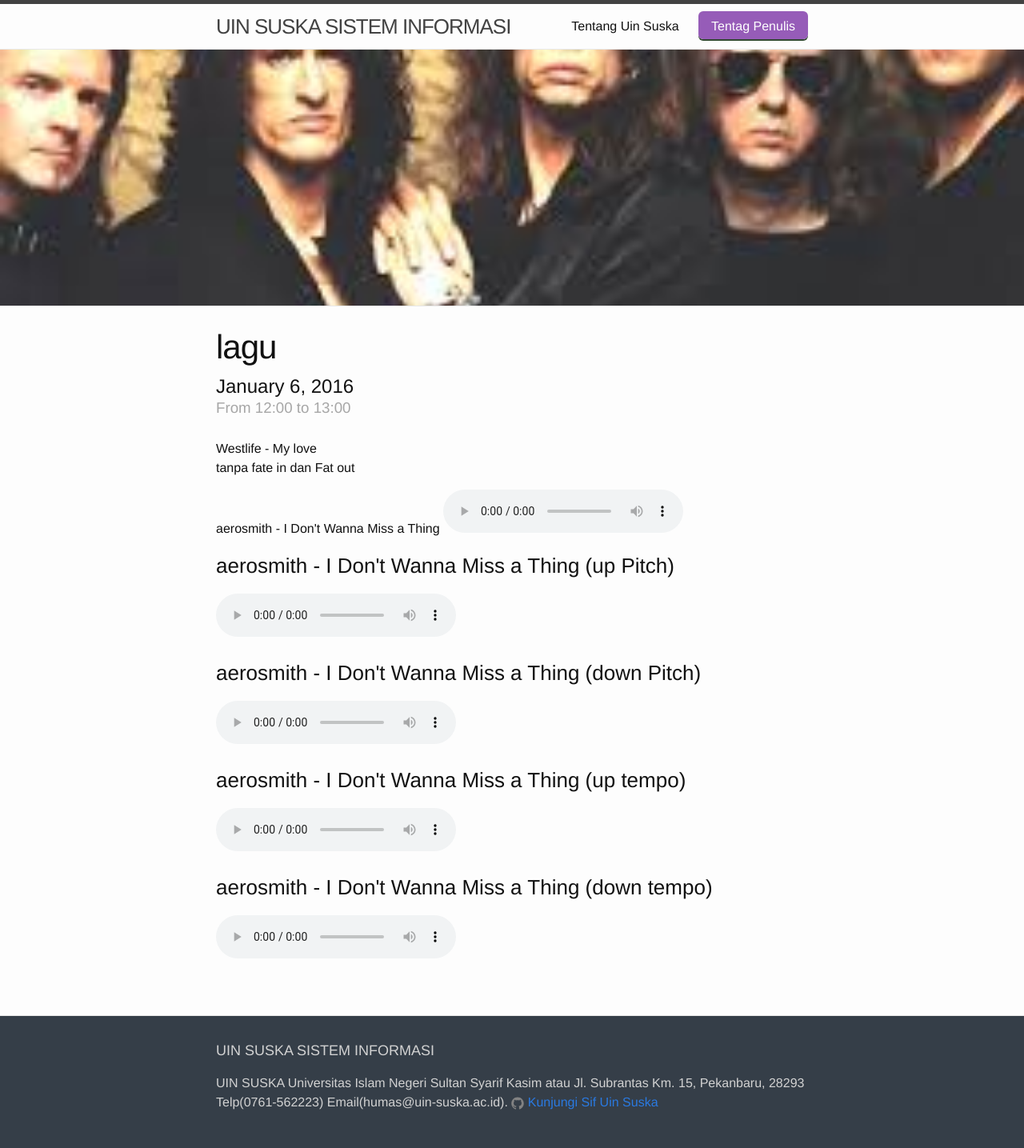
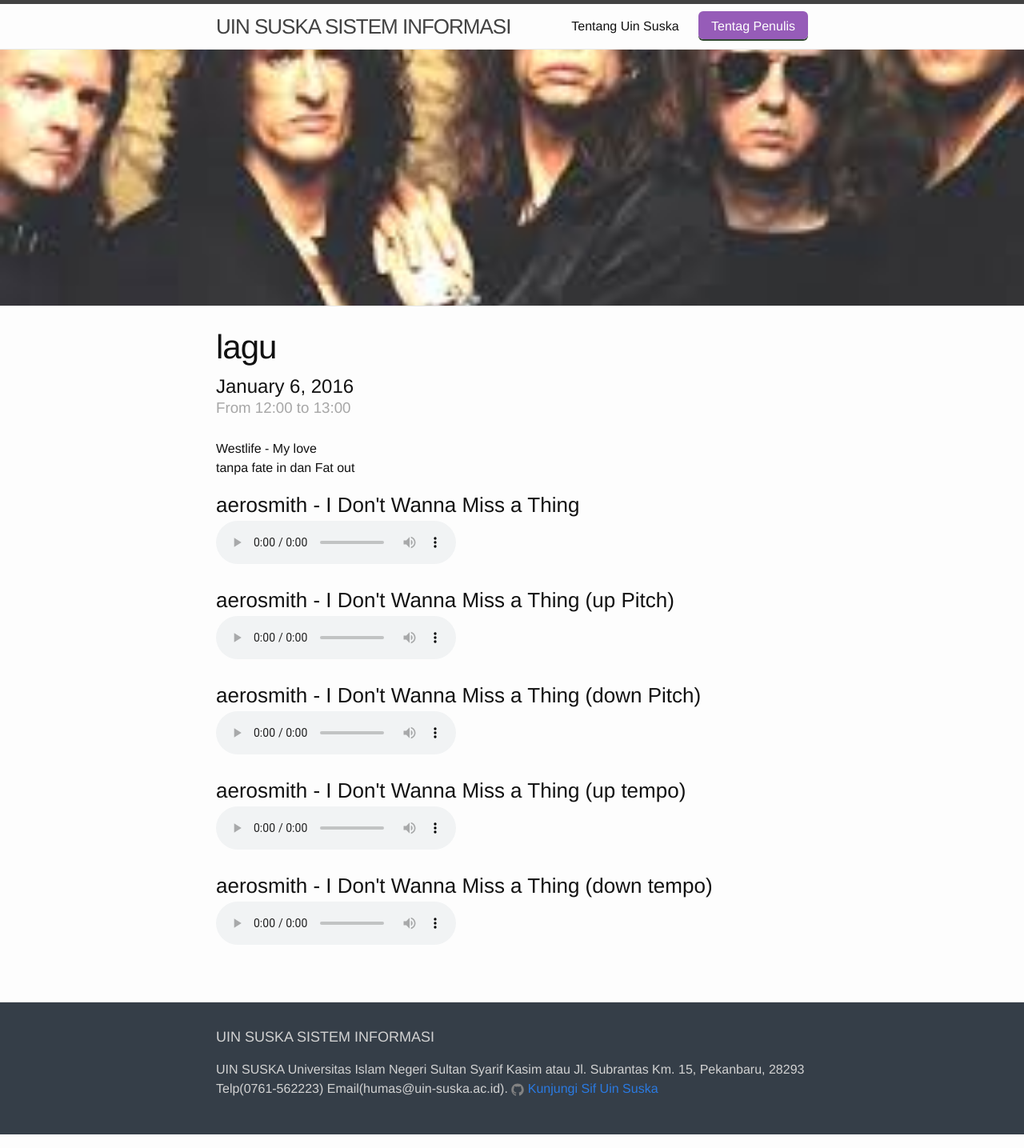
Before and after one commit to ibnuyohanzah/catclan.github.io-1, a Jekyll site: the page built from _posts/2016-06-15-Selamat Datang.md, in a window 1280 px wide. Shown: the whole page at 80% size. Built offline with Jekyll 4.4.1, drawn with Linux system fonts in a browser that asks for light colours.

```diff
--- a/_posts/2016-06-15-Selamat Datang.md
+++ b/_posts/2016-06-15-Selamat Datang.md
@@ -25,27 +25,27 @@ organiser: "Ibnuyohanzah ahmad"
 </html>
 <p>Westlife - My love<br> tanpa fate in dan Fat out <br>
 
-<p>aerosmith - I Don't Wanna Miss a Thing
+<p><h3>aerosmith - I Don't Wanna Miss a Thing
 <audio controls="controls">
   <source src="img/Aerosmith - I Don't Wanna Miss a Thing.oog" type="audio/oog" />
   Your browser does not support the audio element.
 </audio>
-<p><h3>aerosmith - I Don't Wanna Miss a Thing (up Pitch)<h3>
+<p><h3>aerosmith - I Don't Wanna Miss a Thing (up Pitch)
 <audio controls="controls">
   <source src="img/Aerosmith - I Don't Wanna Miss a Thing - Up Pitch.oog" type="audio/oog" />
   Your browser does not support the audio element.
 </audio>
-<p><h3>aerosmith - I Don't Wanna Miss a Thing (down Pitch)<h3>
+<p><h3>aerosmith - I Don't Wanna Miss a Thing (down Pitch)
 <audio controls="controls">
   <source src="img/Aerosmith - I Don't Wanna Miss a Thing - down Pitch.oog" type="audio/oog" />
   Your browser does not support the audio element.
 </audio>
-<p><h3>aerosmith - I Don't Wanna Miss a Thing (up tempo)<h3>
+<p><h3>aerosmith - I Don't Wanna Miss a Thing (up tempo)
 <audio controls="controls">
   <source src="img/Aerosmith - I Don't Wanna Miss a Thing - up Tempo.oog" type="audio/oog" />
   Your browser does not support the audio element.
 </audio>
-<p><h3>aerosmith - I Don't Wanna Miss a Thing (down tempo)<h3>
+<p><h3>aerosmith - I Don't Wanna Miss a Thing (down tempo)
 <audio controls="controls">
   <source src="img/Aerosmith - I Don't Wanna Miss a Thing - down tempo.oog" type="audio/oog" />
   Your browser does not support the audio element.
```
